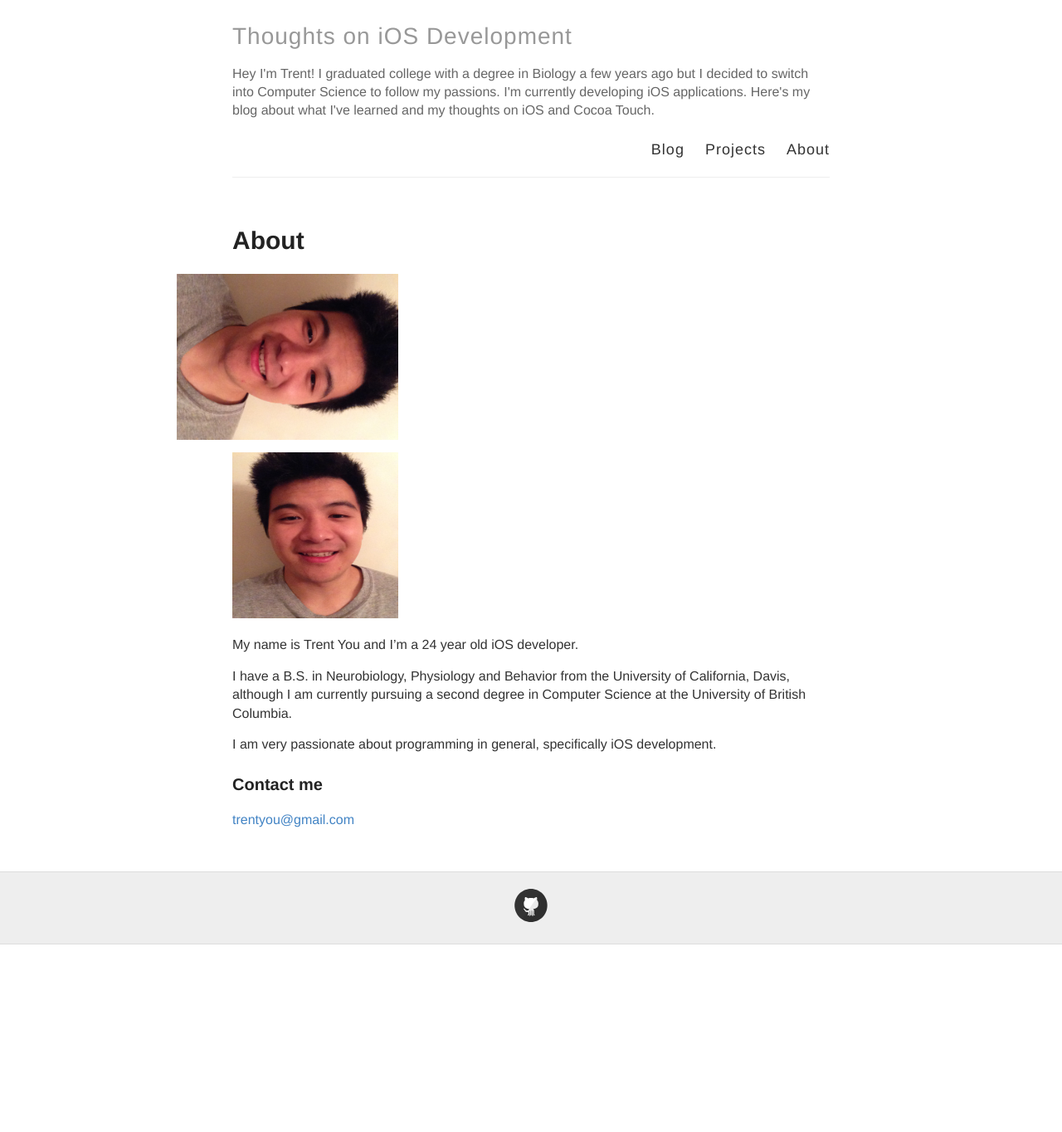
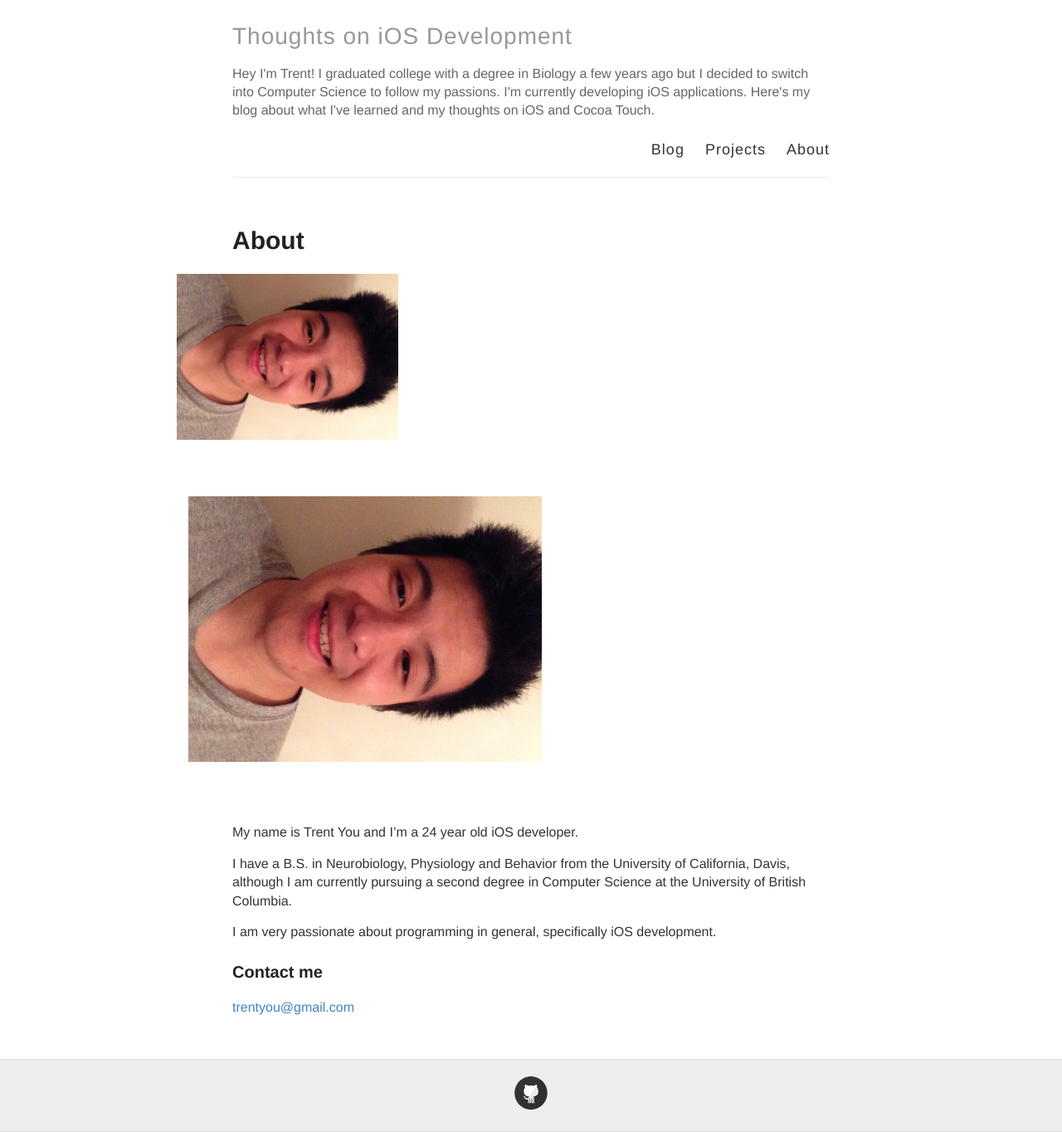
Before and after one commit to trentyou/trentyou.github.io, a Jekyll site: the page built from about.md, in a window 1280 px wide. Shown: the whole page at 83% size. Built offline with Jekyll 4.4.1, drawn with Linux system fonts in a browser that asks for light colours; before the commit the page ends 1138 px from its top, so only the background shows below that.

Commit message:
Updated about.md

```diff
--- a/about.md
+++ b/about.md
@@ -10,7 +10,7 @@
 ![](/images/trentprofilepic.jpeg)
 </div>
 
-<img src="http://trentyou.github.io/images/trentprofilepic.jpeg" style="height:200px; width:200px">
+<img src="http://trentyou.github.io/images/trentprofilepic.jpeg" style="height:426px; width:320px; ms-transform: rotate(90deg); -webkit-transform: rotate(90deg); transform: rotate(90deg)">
 
 My name is Trent You and I'm a 24 year old iOS developer.
 
```
